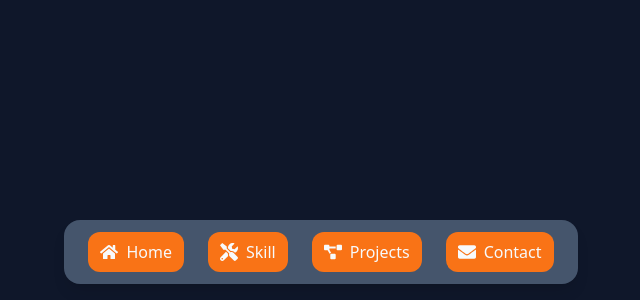
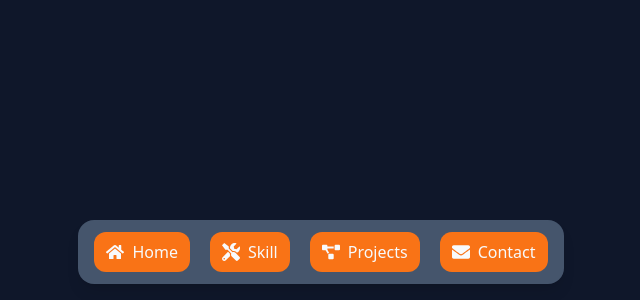
Before and after one commit to arafat22184/arafat-portfolio, a React (Vite) app: page / in a window 1280 px wide. Shown: the part 500-800 px from the top of the page, without its empty margins (319-959 px from the left). Built offline with nearby package versions, Linux system fonts and the light colour scheme.

Commit message:
updated navbar component

```diff
--- a/src/Components/Navbar.jsx
+++ b/src/Components/Navbar.jsx
@@ -7,7 +7,7 @@ const Navbar = () => {
 
   return (
     <nav className="fixed bottom-4 left-0 right-0 z-50 flex justify-center px-2">
-      <ul className="flex flex-nowrap scrollbar-hide justify-center items-center gap-3 sm:gap-6 bg-slate-600 px-3 sm:px-6 py-3 rounded-2xl shadow-lg max-w-4xl mx-auto">
+      <ul className="flex flex-nowrap scrollbar-hide justify-center items-center gap-3 sm:gap-5 bg-slate-600 px-3 sm:px-4 py-3 rounded-2xl shadow-lg max-w-4xl mx-auto">
         <li className={liStyle}>
           <a
             href="#home"
```
